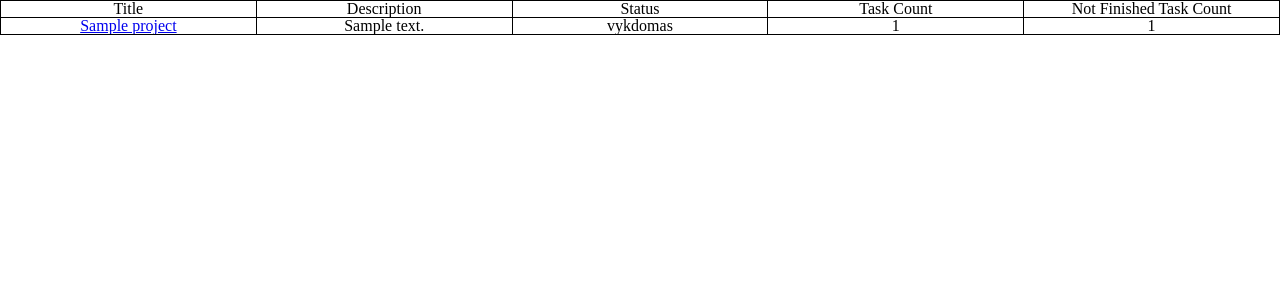
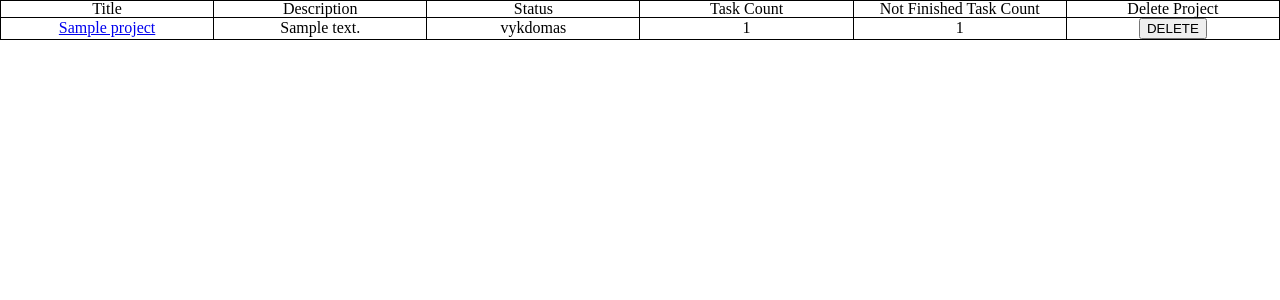
Before and after one commit to OsvaldasUlevicius/undefined, a PHP site: page /templates/projects/projectList.php in a window 1280 px wide. Shown: the top 300 px of the page. Run offline with PHP 8.4, Linux system fonts and the light colour scheme; the visitor is signed in with stand-in values (Sample User, id 1); data comes from the database, SQL or seed files in the repository; tables that the repository leaves empty hold one stand-in row (values such as "Sample post").

Commit message:
Delete project button

```diff
--- a/modules/projects/projectList.php
+++ b/modules/projects/projectList.php
@@ -1,4 +1,12 @@
 <?php
+
+if (isset($_POST["projectId"])) {
+    $projectId = mysqli_real_escape_string($db, $_POST["projectId"]);
+
+    $deleteProject = "DELETE FROM projects WHERE id='" . $projectId . "'";
+    $deleteProjectResult = mysqli_query($db, $deleteProject);
+    $deleteProjectResult;
+}
 
 function getProjects($db) {
     $query = "SELECT * FROM projects";
--- a/templates/projects/projectList.php
+++ b/templates/projects/projectList.php
@@ -20,6 +20,7 @@ include('../../modules/projects/projectList.php');
         <th>Status</th>
         <th>Task Count</th>
         <th>Not Finished Task Count</th>
+        <th>Delete Project</th>
     </tr>
     <?php foreach (getProjects($db) as $project): ?>
         <tr>
@@ -32,6 +33,12 @@ include('../../modules/projects/projectList.php');
             <td><?php echo getStatus($project["status"], $db); ?></td>
             <td><?php echo  countProjectTasks($project["id"], $db); ?></td>
             <td><?php echo  countProjectTasks($project["id"], $db, $isFinished=true);; ?></td>
+            <td>
+                <form method="POST" action="projectList.php">
+                    <input type="hidden" name="projectId" value="<?php echo  $project["id"]; ?>">
+                    <button type="submit" id="delete">DELETE</button>
+                </form>
+            </td>
         </tr>
     <?php endforeach ?>
 </table>
```
